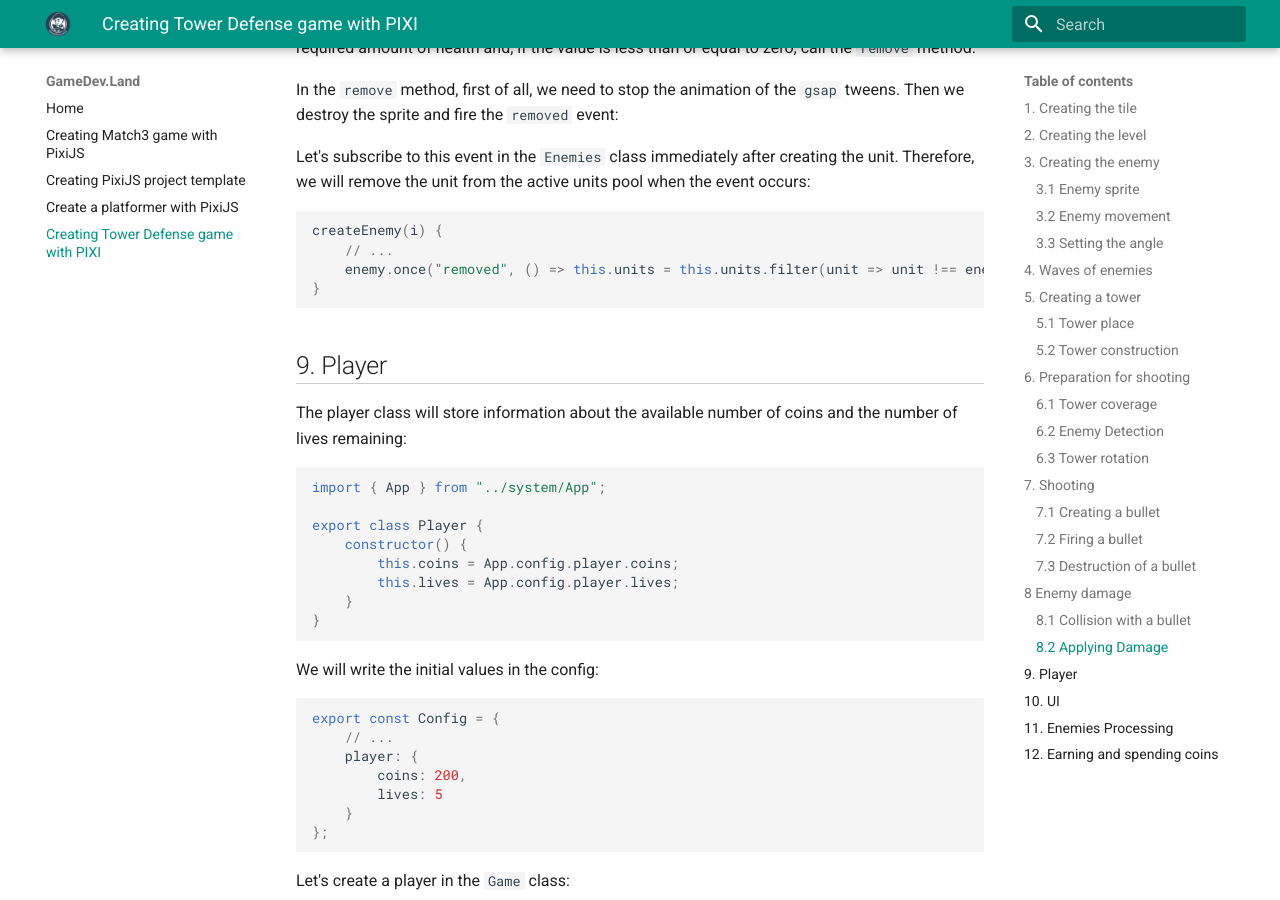
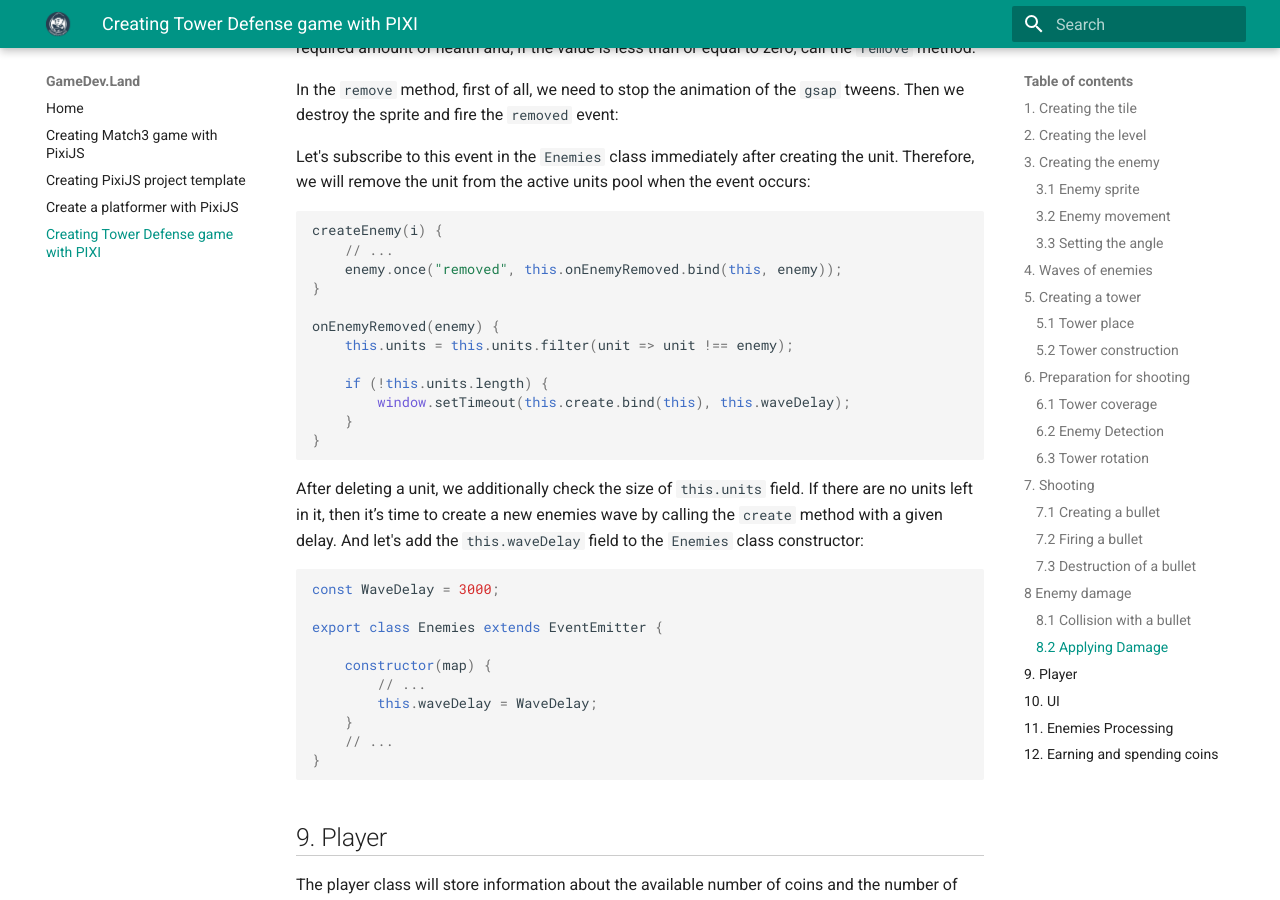
Before and after one commit to bolotnikov/gamedevland, an MkDocs documentation site: the page built from docs/tower-defense.md, in a window 1280 px wide and 900 px high, scrolled down 26975 px. Built offline with MkDocs 1.6.1 and Material for MkDocs 9.7.7, drawn with Linux system fonts in a browser that asks for light colours; emoji names are drawn with the system emoji font.

Commit message:
Update tower-defense.md

````diff
--- a/docs/tower-defense.md
+++ b/docs/tower-defense.md
@@ -1249,9 +1249,31 @@ Let's subscribe to this event in the `Enemies` class immediately after creating
 ```javascript
 createEnemy(i) {
     // ...
-    enemy.once("removed", () => this.units = this.units.filter(unit => unit !== enemy));
-}
-
+    enemy.once("removed", this.onEnemyRemoved.bind(this, enemy));
+}
+
+onEnemyRemoved(enemy) {
+    this.units = this.units.filter(unit => unit !== enemy);
+
+    if (!this.units.length) {
+        window.setTimeout(this.create.bind(this), this.waveDelay);
+    }
+}
+```
+
+After deleting a unit, we additionally check the size of `this.units` field. If there are no units left in it, then it’s time to create a new enemies wave by calling the `create` method with a given delay. And let's add the `this.waveDelay` field to the `Enemies` class constructor:
+
+```javascript
+const WaveDelay = 3000;
+
+export class Enemies extends EventEmitter {
+
+    constructor(map) {
+        // ...
+        this.waveDelay = WaveDelay;
+    }
+    // ...
+}
 ```
 
 ## 9. Player
````
